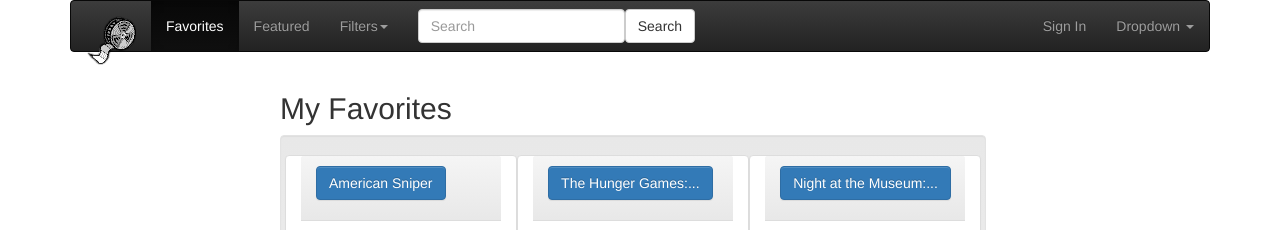
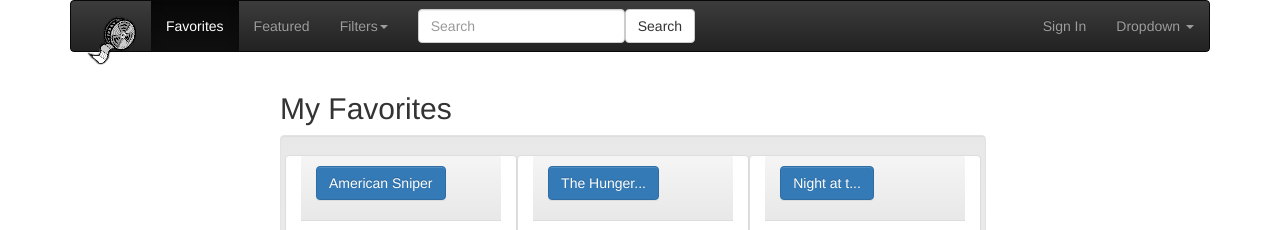
Before and after one commit to MillerSteven/WSP, a plain HTML site: page fav.html in a window 1280 px wide. Shown: the top 230 px of the page. Drawn offline with nearby package versions, Linux system fonts and the light colour scheme.

Commit message:
Project Update

```diff
--- a/fav.html
+++ b/fav.html
@@ -127,7 +127,7 @@
         </div><!--/panel-->
        <div class="panel panel-default col-sm-4"><!--panel-->
       <div class="panel-heading"><!--heading-->
-      <p><a class="btn btn-primary" href="details.html" role="button">The Hunger Games:...</a></p>
+      <p><a class="btn btn-primary" href="details.html" role="button">The Hunger...</a></p>
       </div><!--/heading-->
 
       <div class="panel-body"><!--body-->
@@ -142,7 +142,7 @@
         </div><!--/panel-->
        <div class="panel panel-default col-sm-4"><!--panel-->
       <div class="panel-heading"><!--heading-->
-      <p><a class="btn btn-primary" href="details.html" role="button">Night at the Museum:...</a></p>
+      <p><a class="btn btn-primary" href="details.html" role="button">Night at t...</a></p>
       </div><!--/heading-->
 
       <div class="panel-body"><!--body-->
```
Also changed, not shown: results.html (+2 -2 lines).
